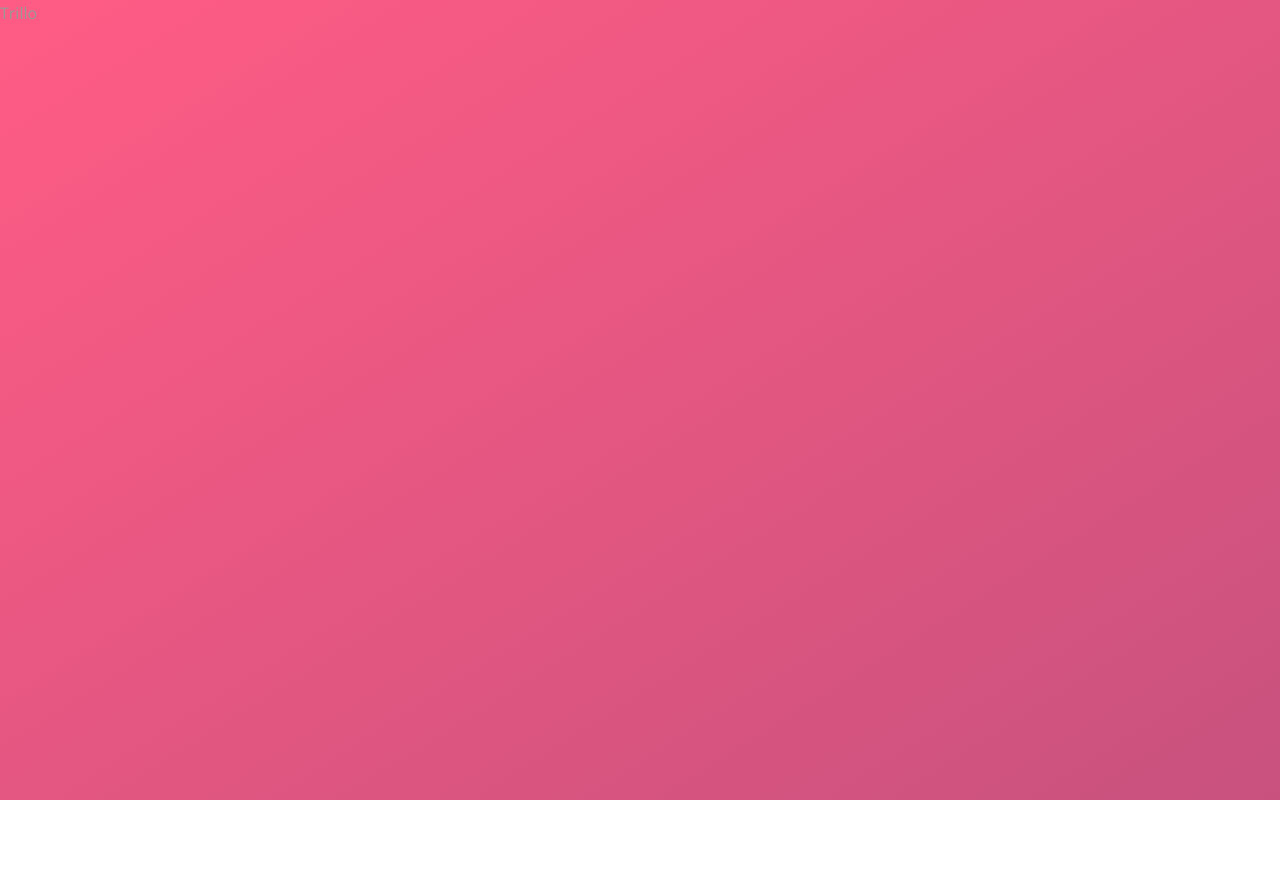
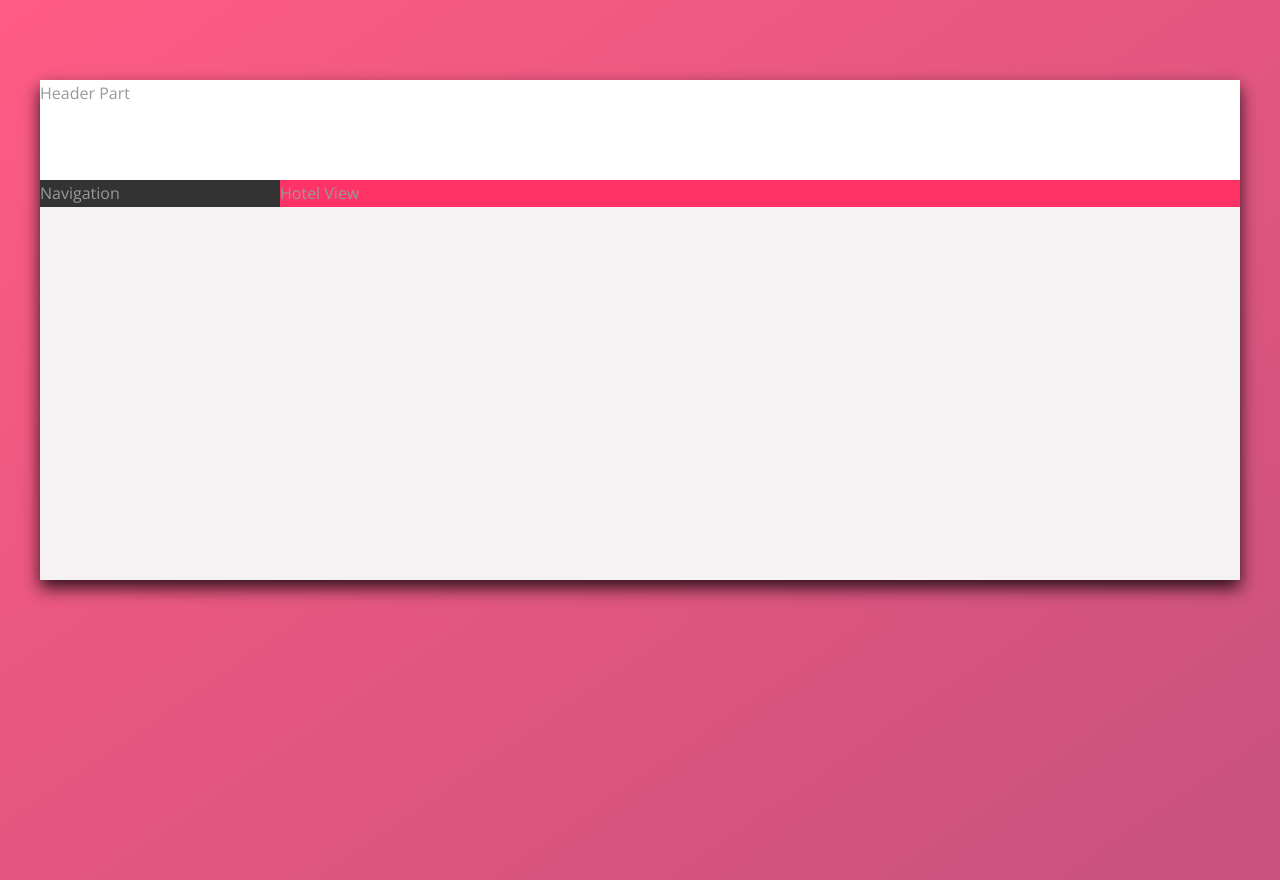
Before and after one commit to AbhaySingh5349/TrilloBooking, a website: page index.html in a window 1280 px wide. Before the commit the page ends 800 px from the top, so only its background shows below. Drawn offline with nearby package versions, Linux system fonts and the light colour scheme.

Commit message:
build basic structure

```diff
--- a/index.html
+++ b/index.html
@@ -14,6 +14,12 @@
     <title>trillo &mdash; Your all-in-one booking app</title>
   </head>
   <body>
-    Trillo
+    <div class="container">
+      <header class="header">Header Part</header>
+      <div class="content">
+        <nav class="sidebar-nav">Navigation</nav>
+        <main class="main">Hotel View</main>
+      </div>
+    </div>
   </body>
 </html>
--- a/sass/abstracts/_variables.scss
+++ b/sass/abstracts/_variables.scss
@@ -33,3 +33,5 @@ $default-font-size: 1.6rem;
 $margin-top-small: 2rem;
 $margin-bottom-medium: 4rem;
 $margin-bottom-small: 2rem;
+
+$dark-shadow: 0 0.8rem $default-font-size rgba($color-black, 0.8);
--- /dev/null
+++ b/sass/layout/_container.scss
@@ -0,0 +1,8 @@
+.container {
+  max-width: 120rem; // so that cntainer can decrease if not enough space to display our 120rem
+  margin: 8rem auto; // centering the container wrt parent (body in this case)
+  background-color: $color-grey-light-2;
+  box-shadow: $dark-shadow;
+
+  min-height: 50rem;
+}
--- /dev/null
+++ b/sass/layout/_content.scss
@@ -0,0 +1,4 @@
+.content {
+  display: flex;
+  flex-direction: row;
+}
--- a/sass/layout/_header.scss
+++ b/sass/layout/_header.scss
@@ -0,0 +1,5 @@
+.header {
+  height: 10rem;
+  background-color: $color-white;
+  border-bottom: $color-grey-light-2;
+}
--- /dev/null
+++ b/sass/layout/_hotel_view.scss
@@ -0,0 +1,5 @@
+.main {
+  background-color: $color-primary-light;
+
+  flex-grow: 1; // since we have specified width for side bar, so hotel view can occupy as much space left
+}
--- /dev/null
+++ b/sass/layout/_sidebar.scss
@@ -0,0 +1,7 @@
+.sidebar-nav {
+  background-color: $color-grey-dark-1;
+
+  flex-grow: 0;
+  flex-shrink: 1;
+  flex-basis: 20%;
+}
--- a/sass/main.scss
+++ b/sass/main.scss
@@ -5,3 +5,9 @@
 @import "base/_animations.scss";
 @import "base/_typography.scss";
 @import "base/_utilities.scss";
+
+@import "layout/_container.scss";
+@import "layout/_content.scss";
+@import "layout/_header.scss";
+@import "layout/_hotel_view.scss";
+@import "layout/_sidebar.scss";
```
Also changed, not shown: css/style.css.
